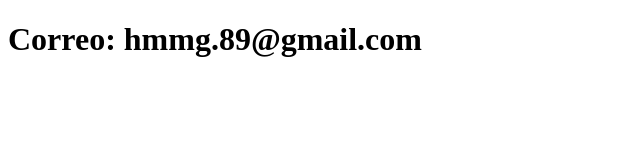
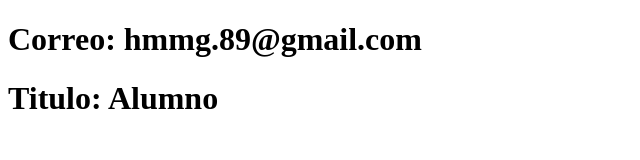
Before and after one commit to manzanaresgh/sistema-de-registro, a plain HTML site: page contacto.html in a window 1280 px wide. Shown: the whole page, without its empty margins (0-640 px from the left). Drawn offline with Linux system fonts and the light colour scheme.

Commit message:
Actualiza Contacto.html

```diff
--- a/contacto.html
+++ b/contacto.html
@@ -7,5 +7,6 @@
 </head>
 <body>
     <h1>Correo: hmmg.89@gmail.com</h1>
+    <h1>Titulo: Alumno</h1>
 </body>
 </html>
```
